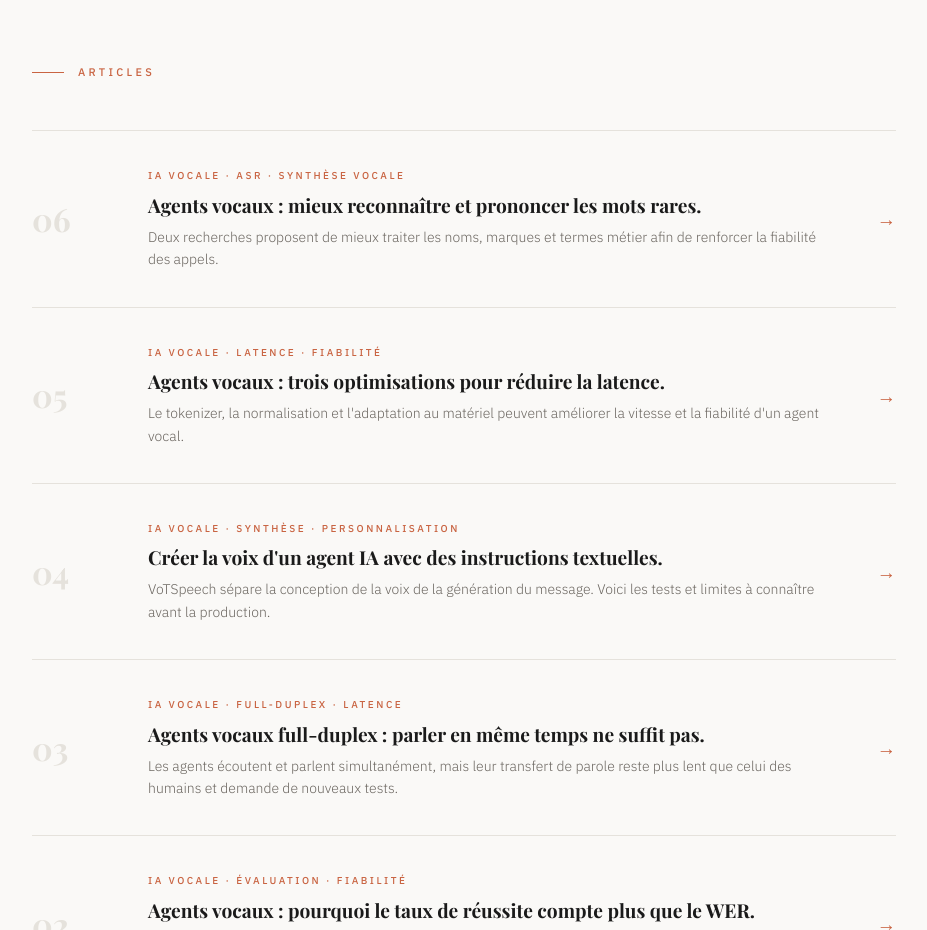
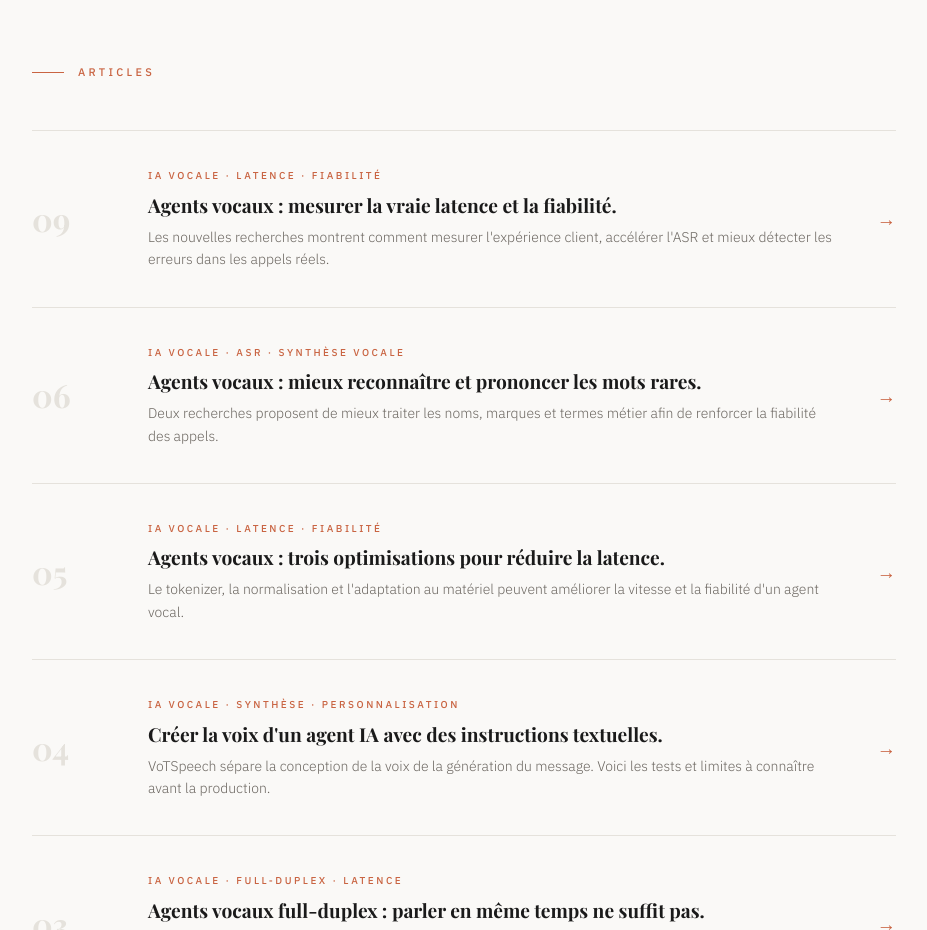
Before and after one commit to Phineas17/Article-blog, a plain HTML site: page index.html in a window 1280 px wide. Shown: the part 2740-3670 px from the top of the page, without its empty margins (176-1103 px from the left). Drawn offline with nearby package versions, Linux system fonts and the light colour scheme; a web font is replaced by a local one.

Commit message:
Ajoute le nouvel article sur la latence et la fiabilité

```diff
--- a/index.html
+++ b/index.html
@@ -709,6 +709,19 @@
     <div class="section-label">Articles</div>
     <div class="articles-list">
 
+      <a href="articles/agents-vocaux-latence-fiabilite-mesure.html" class="article-item">
+        <span class="article-num">09</span>
+        <div class="article-meta">
+          <div class="article-cat">IA vocale · Latence · Fiabilité</div>
+          <div class="article-title">Agents vocaux : mesurer la vraie latence et la fiabilité.</div>
+          <div class="article-excerpt">
+            Les nouvelles recherches montrent comment mesurer l'expérience client, accélérer l'ASR
+            et mieux détecter les erreurs dans les appels réels.
+          </div>
+        </div>
+        <span class="article-arrow">→</span>
+      </a>
+
       <a href="articles/fiabilite-mots-rares-agents-vocaux.html" class="article-item">
         <span class="article-num">06</span>
         <div class="article-meta">
```
